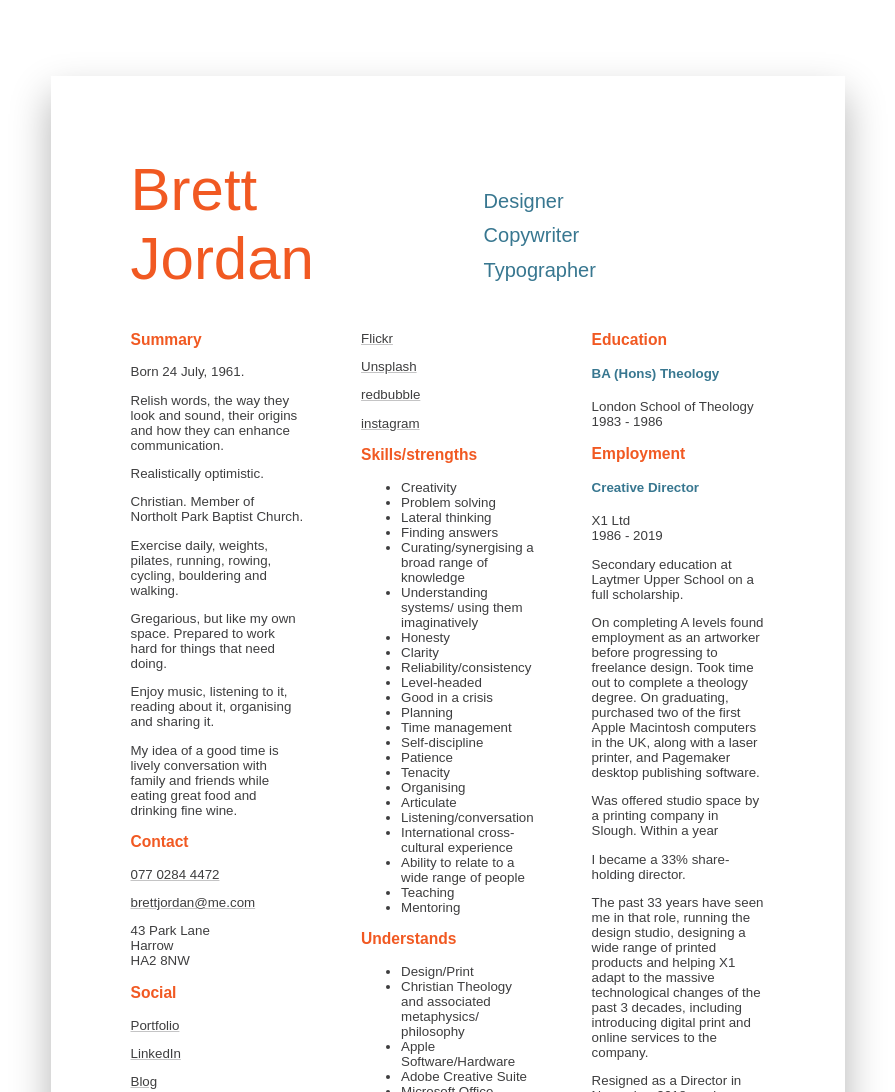
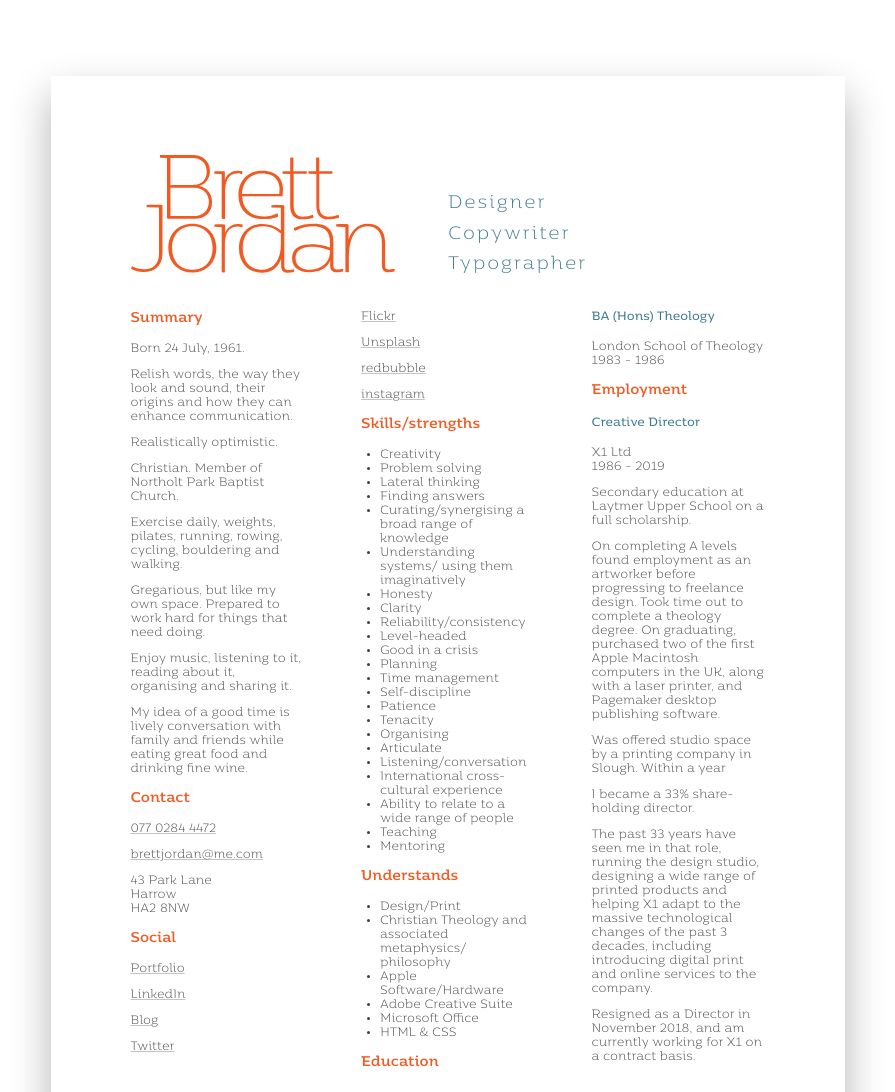
Before and after one commit to brookjordan/brettjordan.design, a plain HTML site: page cv/index.html in a window 1280 px wide. Shown: the top 1092 px of the page, without its empty margins (192-1087 px from the left). Drawn offline with Linux system fonts and the light colour scheme.

Commit message:
Adding the font

```diff
--- a/cv/index.html
+++ b/cv/index.html
@@ -12,8 +12,7 @@
     <header>
       <hgroup>
         <h1>
-          Brett
-          <br>Jordan
+          <img src="brett-logo.svg" alt="Brett Jordan">
         </h1>
       </hgroup>
       <hgroup>
--- a/cv/main.css
+++ b/cv/main.css
@@ -1,3 +1,74 @@
+@font-face {
+  font-family: Moreno;
+  src: local("Moreno XThin"),
+       local("Moreno-XThin"),
+       local("MorenoXThin"),
+       url("./fonts/Moreno-XThin.woff");
+  font-weight: 100;
+}
+@font-face {
+  font-family: Moreno;
+  src: local("Moreno Thin"),
+       local("Moreno-Thin"),
+       local("MorenoThin"),
+       url("./fonts/Moreno-Thin.woff");
+  font-weight: 200;
+}
+/*
+@font-face {
+  font-family: Moreno;
+  src: local("Moreno Light"),
+       local("Moreno-Light"),
+       local("MorenoLight"),
+       url("./fonts/Moreno-Light.woff");
+  font-weight: 300;
+}
+*/
+@font-face {
+  font-family: Moreno;
+  src: local("Moreno Regular"),
+       local("Moreno-Regular"),
+       local("MorenoRegular"),
+       url("./fonts/Moreno-Regular.woff");
+  font-weight: 400;
+}
+@font-face {
+  font-family: Moreno;
+  src: local("Moreno Medium"),
+       local("Moreno-Medium"),
+       local("MorenoMedium"),
+       url("./fonts/Moreno-Medium.woff");
+  font-weight: 500;
+}
+/*
+@font-face {
+  font-family: Moreno;
+  src: local("Moreno Semi Bold"),
+       local("Moreno SemiBold"),
+       local("Moreno-Semi-Bold"),
+       local("Moreno-SemiBold"),
+       local("MorenoSemiBold"),
+       url("./fonts/Moreno-SemiBold.woff");
+  font-weight: 600;
+}
+@font-face {
+  font-family: Moreno;
+  src: local("Moreno  Bold"),
+       local("Moreno-Bold"),
+       local("MorenoBold"),
+       url("./fonts/Moreno-Bold.woff");
+  font-weight: 700;
+}
+@font-face {
+  font-family: Moreno;
+  src: local("Moreno  Black"),
+       local("Moreno-Black"),
+       local("MorenoBlack"),
+       url("./fonts/Moreno-Black.woff");
+  font-weight: 800;
+}
+*/
+
 * {
   box-sizing: border-box;
 }
@@ -6,8 +77,9 @@ html,
 body {
   margin: 0;
   color: #3e3e3f;
-  font-family: sans-serif;
-  font-size: 10pt;
+  font-family: Moreno, sans-serif;
+  font-weight: 200;
+  font-size: 9pt;
 }
 
 .page {
@@ -25,27 +97,41 @@ header {
   align-items: flex-end;
 }
 header hgroup {
+  flex-basis: 0;
   flex-grow: 1;
 }
 h1,
 h2 {
   margin: 0;
+  font-weight: inherit;
 }
 h1 {
   font-size: 45pt;
   font-weight: 100;
-  color: #f15922;
+  color: #f15a22;
+}
+h1 img {
+  display: block;
+  width: 7cm;
 }
 h2 {
   color: #387790;
-  font-weight: 100;
-  margin: 0.3cm 0;
+  font-weight: 200;
+  margin: 0.2cm 0;
+  letter-spacing: 0.1em;
+}
+h2:last-child {
+  margin-bottom: -0.1cm;
 }
 
 main {
   margin-top: 1cm;
   column-width: 4.6cm;
   column-gap: 1.5cm;
+}
+
+ul {
+  padding-left: 0.5cm;
 }
 
 a {
@@ -63,17 +149,23 @@ a + span {
 }
 
 h3 {
-  color: #f15922;
+  font-weight: 500;
+  color: #f15a22;
 }
 h3:first-child {
   margin-top: 0;
 }
 
 h4 {
+  font-weight: 400;
   color: #387790;
 }
 
 @media print {
+  * {
+    color: black !important;
+  }
+
   .page {
     width: 16.8cm; /* 21cm - 2.1cm * 2 */
     height: auto;
```
Also changed, not shown: cv/brett-logo.svg (added), cv/fonts/Moreno-Black.woff (added), cv/fonts/Moreno-BlackItalic.woff (added), cv/fonts/Moreno-Bold.woff (added), cv/fonts/Moreno-BoldItalic.woff (added), cv/fonts/Moreno-Light.woff (added), cv/fonts/Moreno-LightItalic.woff (added), cv/fonts/Moreno-Medium.woff (added), cv/fonts/Moreno-MediumItalic.woff (added), cv/fonts/Moreno-Regular.woff (added), cv/fonts/Moreno-RegularItalic.woff (added), cv/fonts/Moreno-SemiBold.woff (added), cv/fonts/Moreno-SemiBoldItalic.woff (added), cv/fonts/Moreno-Thin.woff (added), 3 more files.
